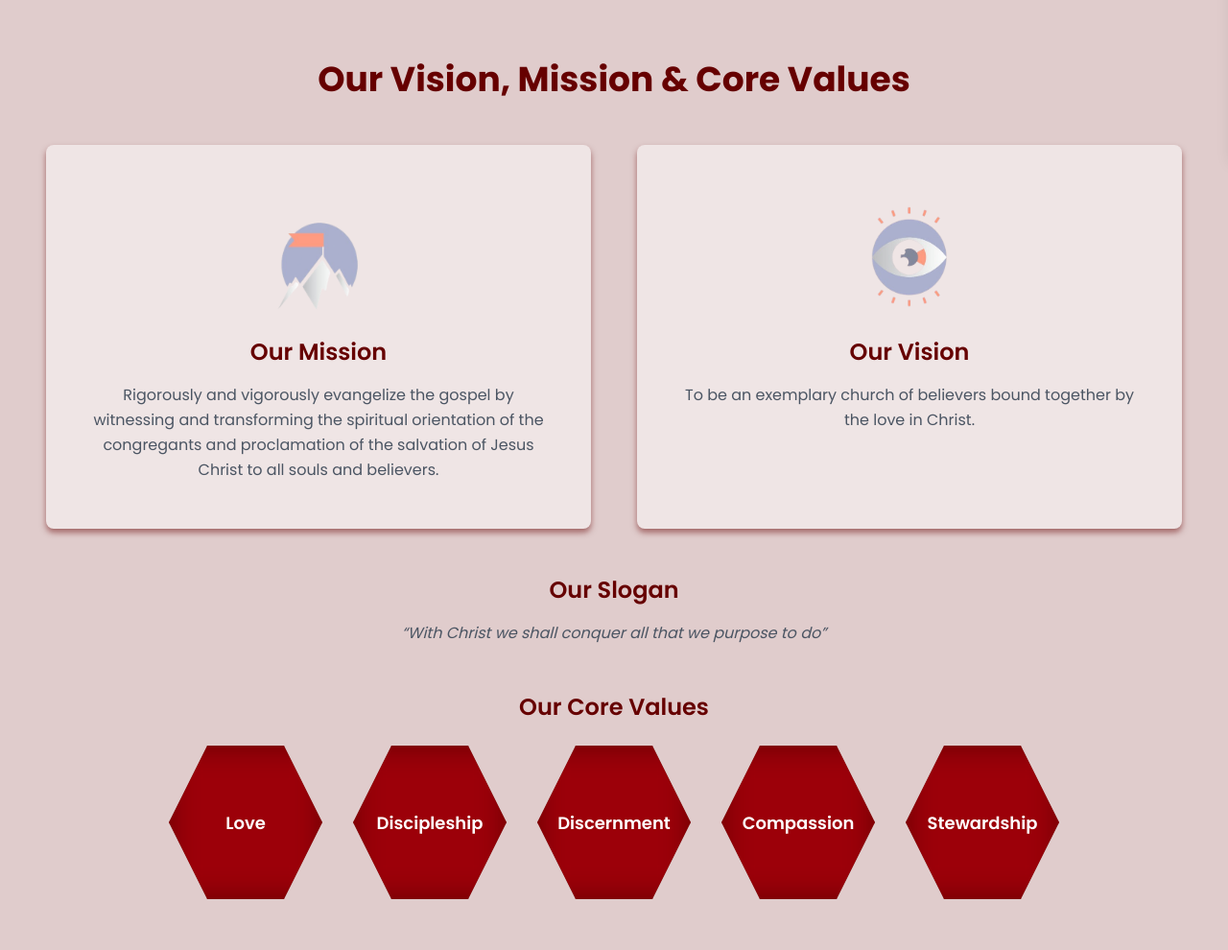
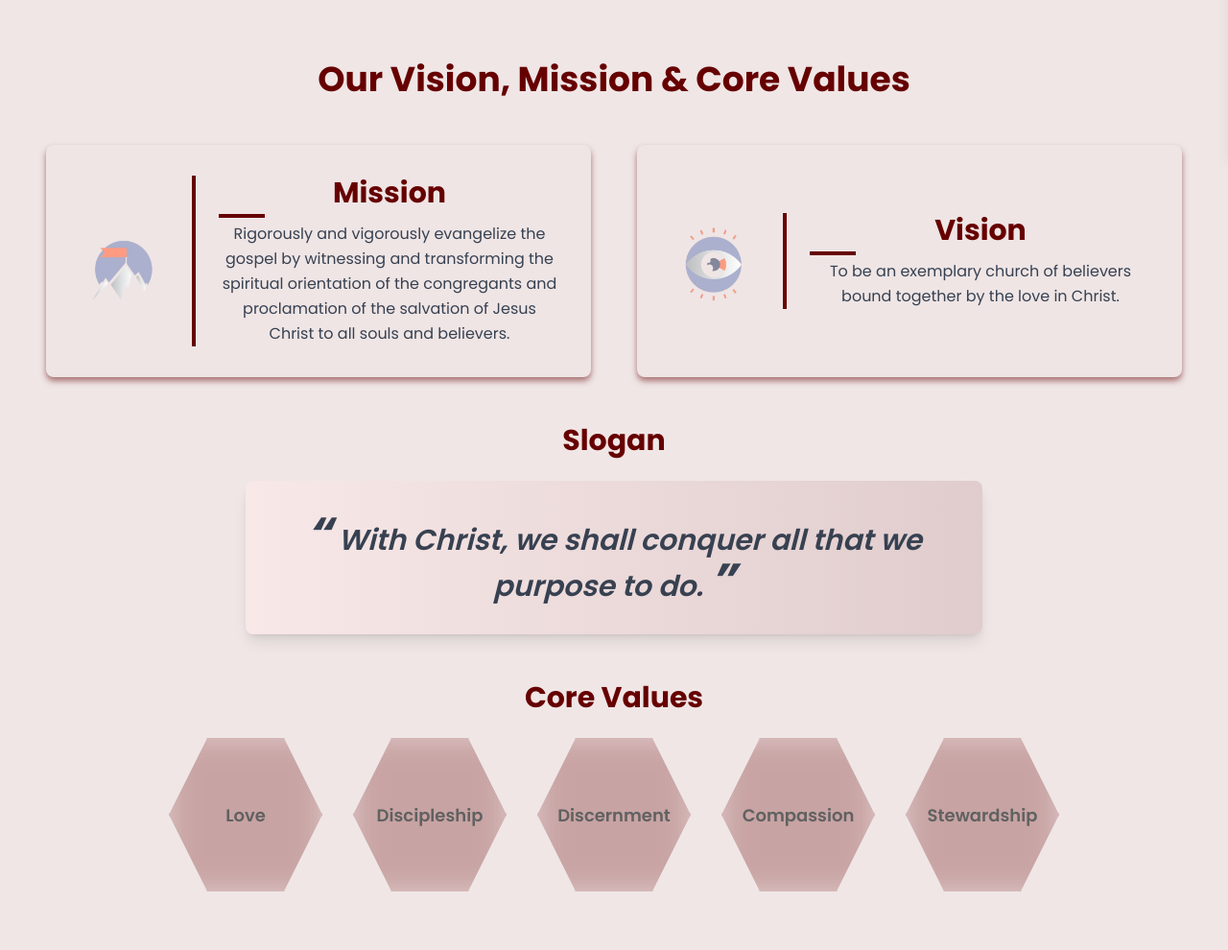
Before and after one commit to amakaluvitalis/church_web, a PHP site: page / in a window 1280 px wide. Shown: the part 637-1627 px from the top of the page at 96% size. Run offline with PHP 8.4, Linux system fonts and the light colour scheme; some libraries are stand-ins or nearby versions.

Commit message:
About to finich

```diff
--- a/index.css
+++ b/index.css
@@ -116,8 +116,8 @@ nav ul li:hover > ul {
 .hexagon {
     width: 160px;
     height: 160px;
-    background-color: #660000;
-    color: white;
+    background-color: #e0cccc;
+    color: #616161;
     display: flex;
     align-items: center;
     justify-content: center;
@@ -141,9 +141,32 @@ nav ul li:hover > ul {
     position: absolute;
     width: 100%;
     height: 100%;
-    background: rgba(216, 2, 20, 0.6);
+    background: #c29999;
     clip-path: polygon(25% 0%, 75% 0%, 100% 50%, 75% 100%, 25% 100%, 0% 50%);
     z-index: -1;
     filter: blur(15px); /* Soft glow */
     opacity: 0.8;
 }
+
+/* Shaking Animation */
+@keyframes shake {
+    0%, 100% { transform: translateX(0); }
+    25% { transform: translateX(-3px); }
+    50% { transform: translateX(3px); }
+    75% { transform: translateX(-3px); }
+}
+
+.shake {
+    animation: shake 0.4s ease-in-out infinite;
+}
+
+/* Hide Close Button by Default */
+#closeFloatingButton {
+    opacity: 0;
+    transition: opacity 0.3s ease-in-out;
+}
+
+/* Show Close Button on Hover */
+#floatingButton:hover #closeFloatingButton {
+    opacity: 1;
+}
--- a/index.html
+++ b/index.html
@@ -15,7 +15,7 @@
     <link rel="stylesheet" href="index.css">
     <link href="https://fonts.googleapis.com/css2?family=Lato:wght@300;400;700&family=Open+Sans:wght@300;400;600&family=Roboto:wght@300;400;500&display=swap" rel="stylesheet">
 </head>
-<body class="bg-gray-100">
+<body class="bg-[#f0e6e6]">
     <div class="bg-[#a36666] text-white py-2">
         <div class="container mx-auto flex flex-col sm:flex-row justify-between items-center px-4 sm:px-6 space-y-1 sm:space-y-0">
             <span class="text-xs sm:text-sm leading-tight"><strong>Location: </strong>Kisumu Busia RD, Maseno Municipality</span>
@@ -104,43 +104,61 @@
 
 
 <!-- Vision, Mission, Slogan & Core Values Section -->
-<section class="py-16 bg-[#e0cccc] text-center">
+<section class="py-16 bg-[#f0e6e6] text-center">
     <div class="container mx-auto px-6 md:px-12">
         <h2 class="text-4xl font-bold text-[#660000] mb-12">Our Vision, Mission & Core Values</h2>
         <div class="grid md:grid-cols-2 gap-12">
             <!-- Mission -->
-            <div class="bg-[#efe5e5] custom-shadow rounded-lg p-12 text-center">
-                <div class="flex justify-center mb-6">
-                    <img src="mission.png" alt="Mission Icon" class="w-32 h-32">
+            <div class="flex items-center bg-[#efe5e5] custom-shadow rounded-lg p-8 relative overflow-hidden group">
+                <div class="w-24 h-24 flex-shrink-0">
+                    <img src="mission.png" alt="Mission Icon" class="w-full h-full object-contain">
                 </div>
-                <h3 class="text-2xl font-semibold text-[#660000] mb-4">Our Mission</h3>
-                <p class="text-gray-600 leading-relaxed">
+                <div class="ml-6 border-l-4 border-[#660000] pl-6">
+                    <h3 class="text-3xl font-bold text-[#660000] mb-3 relative">
+                        Mission
+                        <span class="absolute -bottom-2 left-0 w-12 h-1 bg-[#660000]"></span>
+                    </h3>
+                    <p class="text-gray-700 leading-relaxed">
                         Rigorously and vigorously evangelize the gospel by witnessing and transforming the spiritual
                         orientation of the congregants and proclamation of the salvation of Jesus Christ to all souls and believers.
                     </p>
                 </div>
+            </div>
 
             <!-- Vision -->
-            <div class="bg-[#efe5e5] custom-shadow rounded-lg p-12 text-center">
-                <div class="flex justify-center mb-6">
-                    <img src="vision.png" alt="Vision Icon" class="w-32 h-32">
+            <div class="flex items-center bg-[#efe5e5] custom-shadow rounded-lg p-8 relative overflow-hidden group">
+                <div class="w-24 h-24 flex-shrink-0">
+                    <img src="vision.png" alt="Vision Icon" class="w-full h-full object-contain">
                 </div>
-                <h3 class="text-2xl font-semibold text-[#660000] mb-4">Our Vision</h3>
-                <p class="text-gray-600 leading-relaxed">
+                <div class="ml-6 border-l-4 border-[#660000] pl-6">
+                    <h3 class="text-3xl font-bold text-[#660000] mb-3 relative">
+                        Vision
+                        <span class="absolute -bottom-2 left-0 w-12 h-1 bg-[#660000]"></span>
+                    </h3>
+                    <p class="text-gray-700 leading-relaxed">
                         To be an exemplary church of believers bound together by the love in Christ.
                     </p>
                 </div>
             </div>
+        </div>
 
-        <!-- Slogan -->
-        <div class="mt-12">
-            <h3 class="text-2xl font-semibold text-[#660000] mb-4">Our Slogan</h3>
-            <p class="text-gray-600 leading-relaxed italic">“With Christ we shall conquer all that we purpose to do”</p>
+
+<!-- Slogan Section -->
+<div class="mt-12 text-center relative">
+    <h3 class="text-3xl font-bold text-[#660000] mb-6">Slogan</h3>
+    <div class="max-w-3xl mx-auto p-8 rounded-lg bg-gradient-to-r from-[#f8e8e8] to-[#e0cccc] shadow-lg">
+        <p class="text-2xl md:text-3xl font-semibold italic text-gray-700 relative">
+            <span class="text-4xl md:text-5xl font-bold text-gray-700">“</span>
+            With Christ, we shall conquer all that we purpose to do.
+            <span class="text-4xl md:text-5xl font-bold text-gray-700">”</span>
+        </p>
     </div>
+</div>
+
 
         <!-- Core Values Section -->
         <div class="mt-12 text-center">
-            <h3 class="text-2xl font-semibold text-[#660000] mb-6">Our Core Values</h3>
+            <h3 class="text-3xl font-bold text-[#660000] mb-6">Core Values</h3>
 
             <!-- Hexagon Grid -->
             <div class="flex flex-wrap justify-center gap-8">
@@ -171,23 +189,48 @@
 
 <!-- Weekly Services -->
 <div class="bg-[#efe5e5] bg-opacity-90 shadow-lg rounded-lg p-8 text-gray-800">
-                <h3 class="text-2xl font-semibold mb-4">Our Weekly Services</h3>
-                <ul class="text-left space-y-4">
-                    <li class="border-b pb-2"><strong>Sunday:</strong></li>
-                    <li class="pl-4">6:00 AM - 7:00 AM: Morning Devotion</li>
-                    <li class="pl-4">7:00 AM - 9:00 AM: 1st Service</li>
-                    <li class="pl-4">10:00 AM - 12:00 PM: 2nd Service</li>
-                    <li class="pl-4">2:00 PM - 5:00 PM: Scheme Fellowship</li>
-                    <li class="pl-4">3:00 PM - 5:00 PM: Bible Study</li>
-                    <li class="border-b pb-2"><strong>Tuesday:</strong></li>
-                    <li class="pl-4">5:00 PM - 6:00 PM: Intercessory Prayers</li>
-                    <li class="border-b pb-2"><strong>Wednesday (Midweek Service):</strong></li>
-                    <li class="pl-4">6:30 AM - 7:30 AM</li>
-                    <li class="pl-4">5:30 PM - 6:30 PM</li>
-                    <li class="border-b pb-2"><strong>Friday:</strong></li>
-                    <li class="pl-4">6:00 PM - 7:00 PM: Youth Fellowship</li>
+    <h3 class="text-3xl font-bold text-[#660000] mb-6 text-center">Our Weekly Services</h3>
+
+    <div class="divide-y divide-[#660000]/30">
+        <!-- Sunday Services -->
+        <div class="py-4">
+            <h4 class="text-xl font-semibold text-[#660000]">Sunday</h4>
+            <ul class="mt-2 text-gray-700">
+                <li class="mt-1">6:00 AM - 7:00 AM: Morning Devotion</li>
+                <li class="mt-1">7:00 AM - 9:00 AM: 1st Service</li>
+                <li class="mt-1">10:00 AM - 12:00 PM: 2nd Service</li>
+                <li class="mt-1">2:00 PM - 5:00 PM: Scheme Fellowship</li>
+                <li class="mt-1">3:00 PM - 5:00 PM: Bible Study</li>
             </ul>
         </div>
+
+        <!-- Tuesday Service -->
+        <div class="py-4">
+            <h4 class="text-xl font-semibold text-[#660000]">Tuesday</h4>
+            <ul class="mt-2 text-gray-700">
+                <li class="mt-1">5:00 PM - 6:00 PM: Intercessory Prayers</li>
+            </ul>
+        </div>
+
+        <!-- Wednesday Service -->
+        <div class="py-4">
+            <h4 class="text-xl font-semibold text-[#660000]">Wednesday (Midweek Service)</h4>
+            <ul class="mt-2 text-gray-700">
+                <li class="mt-1">6:30 AM - 7:30 AM: Morning Service</li>
+                <li class="mt-1">5:30 PM - 6:30 PM: Evening Service</li>
+            </ul>
+        </div>
+
+        <!-- Friday Service -->
+        <div class="py-4">
+            <h4 class="text-xl font-semibold text-[#660000]">Friday</h4>
+            <ul class="mt-2 text-gray-700">
+                <li class="mt-1">6:00 PM - 7:00 PM: Youth Fellowship</li>
+            </ul>
+        </div>
+    </div>
+</div>
+
         </div>
 
         <!-- Flowing Notices -->
@@ -266,6 +309,45 @@
         </div>
     </div>
 </footer>
+<!-- Floating Notification Button -->
+<div id="floatingButton"
+    class="fixed right-4 top-1/2 transform -translate-y-1/2 bg-transparent w-16 h-16 flex items-center justify-center shadow-none transition-all duration-300 hidden">
+
+    <!-- Bell Icon -->
+    <button id="toggleButton" class="focus:outline-none w-full h-full flex items-center justify-center">
+        <img src="bell_icon.png" alt="Bell" class="w-full h-full object-contain">
+    </button>
+
+    <!-- Close (X) Button - Hidden by Default, Appears on Hover -->
+    <button id="closeFloatingButton"
+        class="absolute -top-2 -right-2 bg-white text-[#660000] w-6 h-6 rounded-full text-xs font-bold flex items-center justify-center shadow-md border border-[#660000] hover:bg-[#550000] hover:text-white">
+        ✖
+    </button>
+</div>
+
+<!-- Notification Panel -->
+<div id="notificationPanel"
+    class="fixed right-[-320px] top-1/4 w-72 h-96 bg-white shadow-2xl rounded-lg p-4 transition-all duration-300 flex flex-col">
+
+    <!-- Close Button (Left Side, Right Arrow) -->
+    <button id="closePanel"
+        class="absolute left-[-30px] top-1/2 transform -translate-y-1/2 bg-[#660000] hover:bg-[#550000] text-white w-8 h-8 rounded-full flex items-center justify-center shadow-md transition-all duration-300">
+        →
+    </button>
+
+    <!-- Panel Header -->
+    <div class="border-b pb-2 text-center">
+        <span class="text-lg font-semibold text-[#660000]">Notifications</span>
+    </div>
+
+    <!-- Notification List -->
+    <ul class="mt-3 space-y-2 overflow-y-auto max-h-72">
+        <li class="bg-gray-100 p-2 rounded-md text-sm">📢 Announcement 1: Sunday Event at 10 AM.</li>
+        <li class="bg-gray-100 p-2 rounded-md text-sm">📢 Bible study on Wednesday at 6 PM.</li>
+        <li class="bg-gray-100 p-2 rounded-md text-sm">📢 Church meeting rescheduled to next week.</li>
+    </ul>
+</div>
+
 </body>
 
 </html>
```
Also changed, not shown: contact-us.html (+18 -25 lines), index.js (+64 -0 lines), ministries.html (+137 -1 lines), bell.jpg (deleted), 7 other files. Lines whose indentation alone changed are shown as unchanged.
